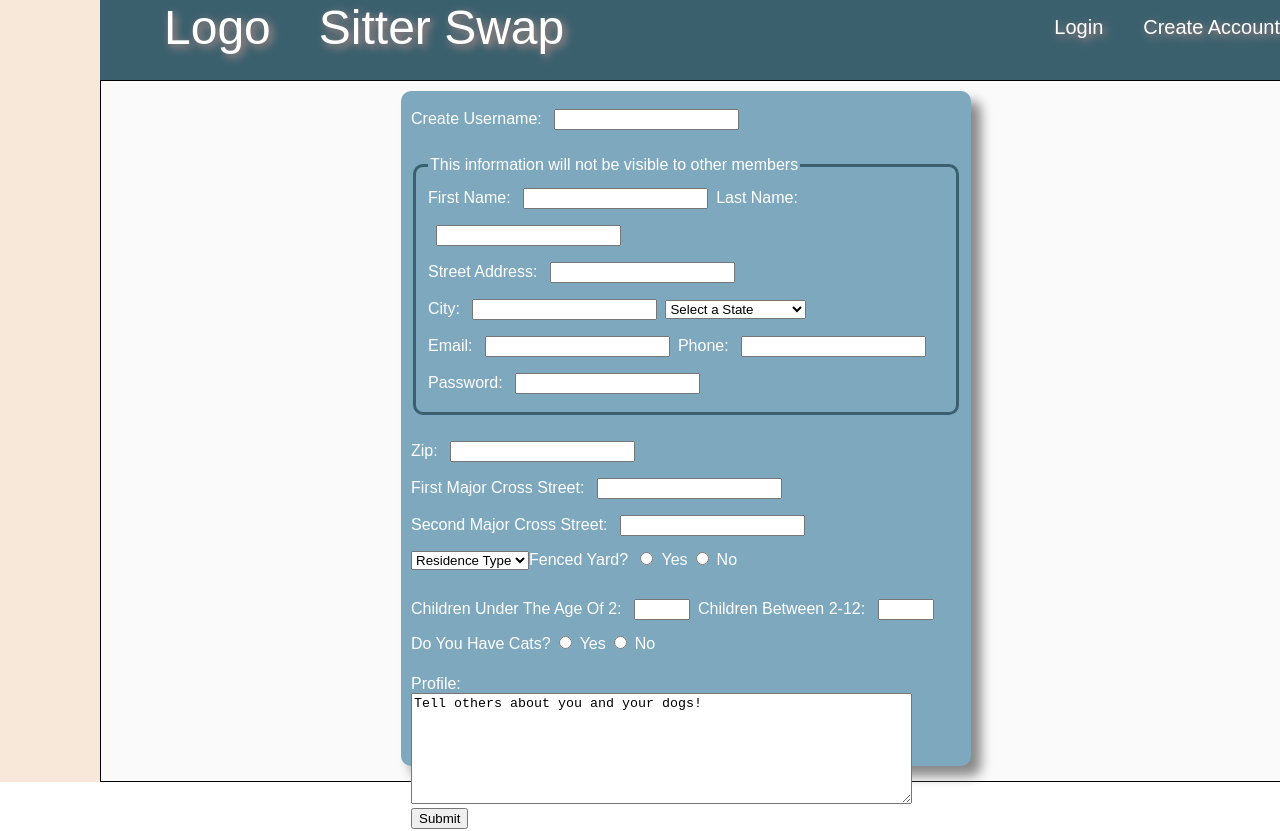
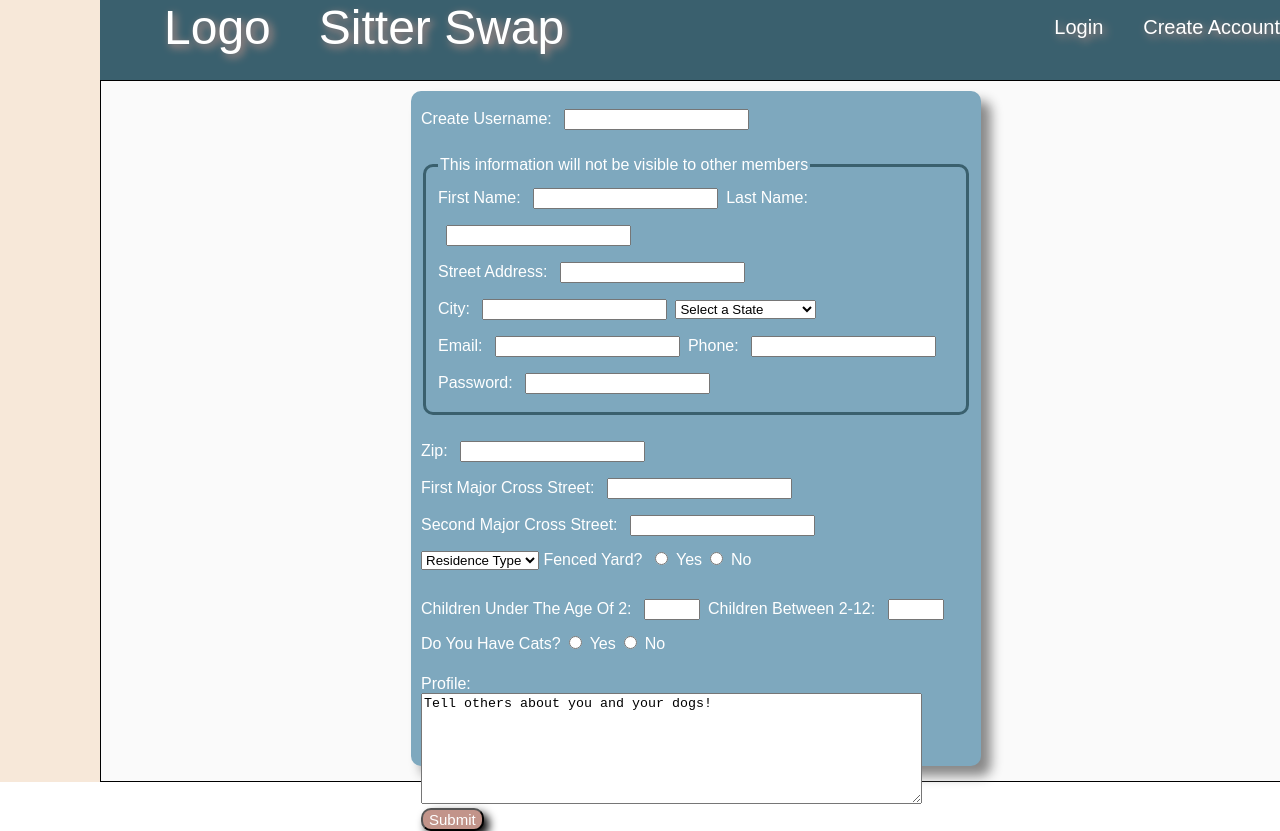
Before and after one commit to blsrofe/sitter-swap, a React (Create React App) app: page /#/new in a window 1280 px wide. Shown: the top 831 px of the page. Built offline with nearby package versions, Linux system fonts and the light colour scheme; a web font is replaced by a local one.

Commit message:
Add routes to home and create account from nav bar

```diff
--- a/src/App.css
+++ b/src/App.css
@@ -90,6 +90,12 @@ nav ul li a:hover {
   margin: 25px;
   vertical-align: top;
   background-color: #7ea8be;
+  border-radius: 10px;
+}
+
+.info-box button {
+  border-radius: 15px;
+  box-shadow: 5px 5px 12px black;
 }
 
 .number {
@@ -130,13 +136,21 @@ nav ul li a:hover {
 .new-member-box {
   height: 655px;
   width: 550px;
-  margin-left: 300px;
+  margin-left: 310px;
   margin-top: 10px;
   background-color: #7ea8be;
   border-radius: 10px;
   padding: 10px;
   color: white;
-  box-shadow: 10px 10px 12px #888888
+  box-shadow: 10px 10px 12px #888888;
+}
+
+.new-member-box button {
+  background-color: #c2948a;
+  border-radius: 10px;
+  color: white;
+  font-size: 15px;
+  box-shadow: 5px 5px 10px black;
 }
 
 .private-info {
--- a/src/App.js
+++ b/src/App.js
@@ -1,15 +1,18 @@
 import React, { Component } from 'react'
 import './App.css'
+import {HashRouter} from "react-router-dom"
 import NavBar from './components/NavBar'
 import ContentPanel from './components/ContentPanel'
 
 class App extends Component {
   render() {
     return (
-      <div className="App">
-        <NavBar />
-        <ContentPanel />
-      </div>
+      <HashRouter>
+        <div className="App">
+          <NavBar />
+          <ContentPanel />
+        </div>
+      </HashRouter>
     )
   }
 }
--- a/src/components/NavBar.js
+++ b/src/components/NavBar.js
@@ -1,4 +1,5 @@
 import React, { Component } from 'react'
+import {NavLink} from "react-router-dom"
 
 class NavBar extends Component {
   render() {
@@ -6,11 +7,11 @@ class NavBar extends Component {
       <nav className="navbar">
         <ul id="left-nav">
   	      <li><a href="">Logo</a></li>
-  	      <li><a href="/">Sitter Swap</a></li>
+  	      <li><NavLink to="/">Sitter Swap</NavLink></li>
         </ul>
         <ul id="right-nav">
   	      <li><a href="">Login</a></li>
-  	      <li><a href="">Create Account</a></li>
+  	      <li><NavLink to="/new">Create Account</NavLink></li>
         </ul>
       </nav>
     )
--- a/src/components/NewMemberForm.js
+++ b/src/components/NewMemberForm.js
@@ -137,7 +137,7 @@ class NewMemberForm extends Component {
             <option value="townhome">Townhome</option>
             <option value="other">Other</option>
           </select>
-          <label htmlFor="fencedYard">Fenced Yard? </label>
+          <label htmlFor="fencedYard">    Fenced Yard? </label>
             <input type="radio" name="fencedYard" value="true" onChange={this.handleChange} />Yes
             <input type="radio" name="fencedYard" value="false" onChange={this.handleChange}/>No
           <br></br>
```
Also changed, not shown: src/components/ContentPanel.js (+1 -7 lines).
